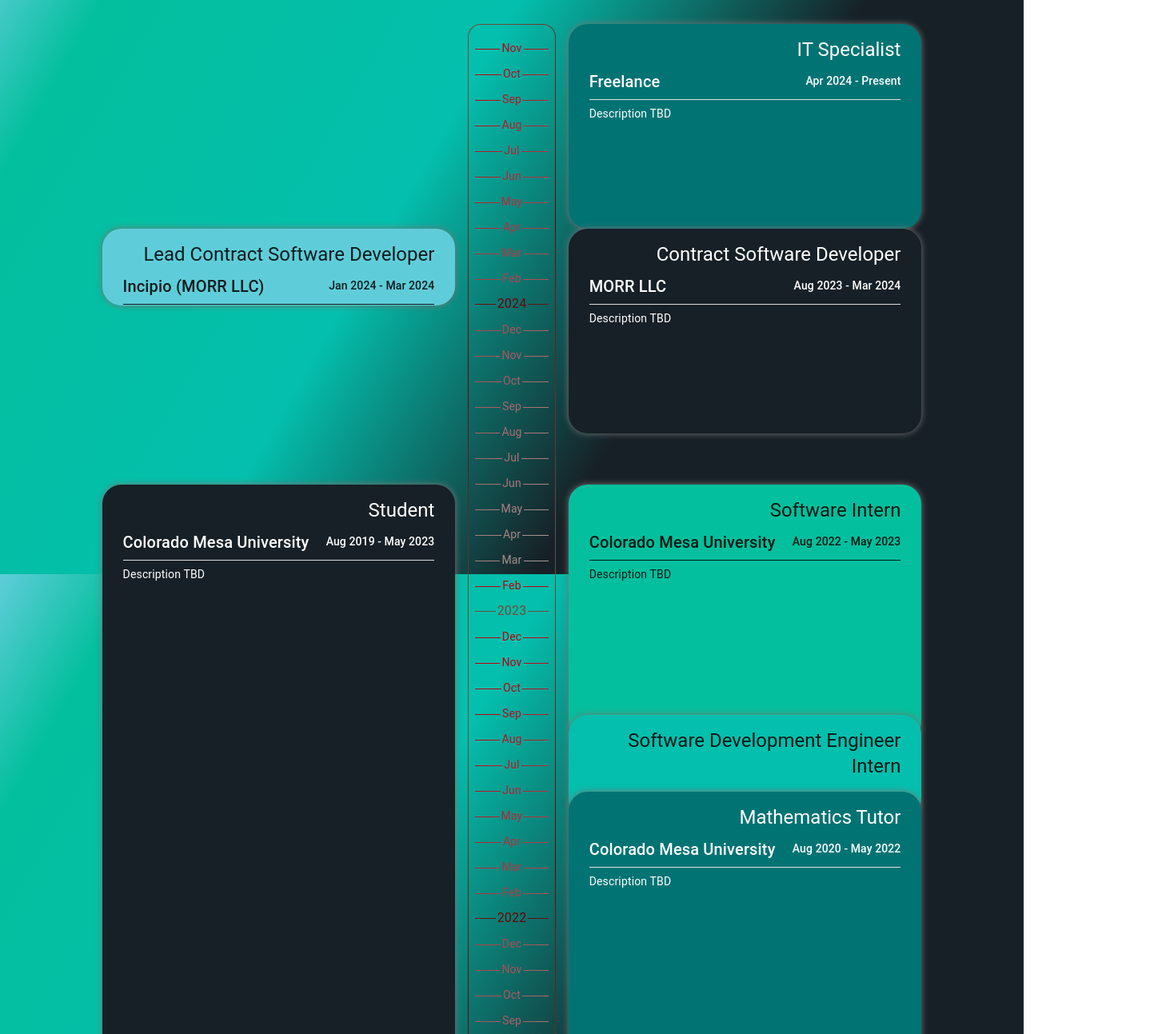
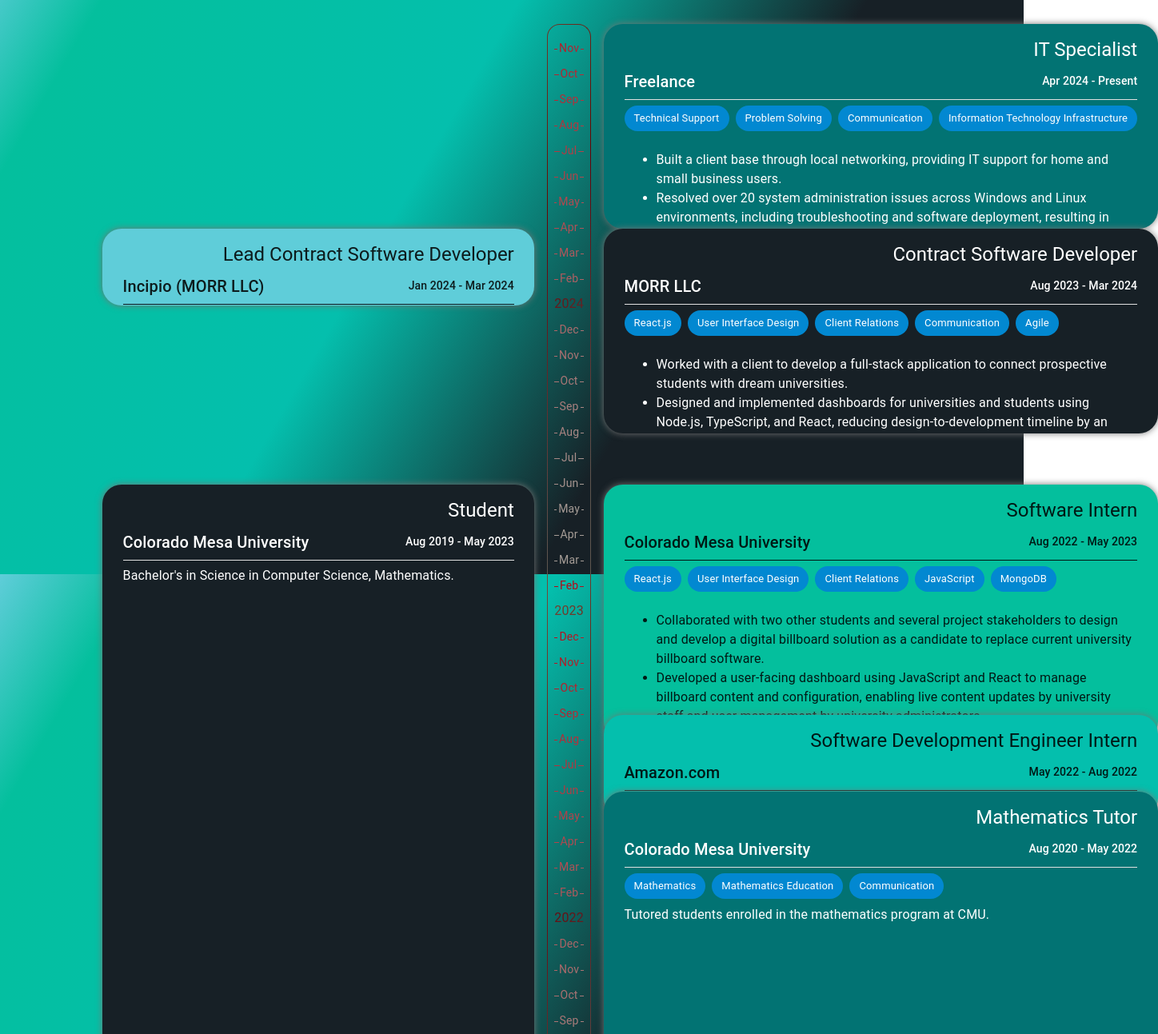
Before and after one commit to Matthew-MT/Portfolio, a React (Vite) app: page /work in a window 1280 px wide. Shown: the part 82-1375 px from the top of the page at 80% size, 1448 px wide, since content can reach past the window. Built offline with nearby package versions, Linux system fonts and the light colour scheme.

Commit message:
Fleshed out descriptions for the interactive resume.

```diff
--- a/package.json
+++ b/package.json
@@ -7,7 +7,8 @@
     "dev": "vite",
     "build": "tsc -b && vite build",
     "lint": "eslint .",
-    "preview": "vite preview"
+    "preview": "vite preview",
+    "deploy": "rm -rf /usr/share/nginx/html && cp ./dist /usr/share/nginx/html"
   },
   "dependencies": {
     "@emotion/react": "^11.13.3",
--- /dev/null
+++ b/src/components/SkillsList.tsx
@@ -0,0 +1,17 @@
+import Chip from "@mui/material/Chip";
+import Stack from "@mui/material/Stack";
+
+export interface SkillsListProps {
+    list: string[];
+};
+
+export default function SkillsList({
+    list,
+}: SkillsListProps) {
+    return <Stack
+        direction="row"
+        spacing={1}
+    >
+        {list.map(skill => <Chip color="info" label={skill} />)}
+    </Stack>;
+}
--- a/src/pages/Work.tsx
+++ b/src/pages/Work.tsx
@@ -5,6 +5,10 @@ import useTheme from "@mui/material/styles/useTheme";
 import ShowcaseCard from "../components/ShowcaseCard";
 import Typography, { TypographyProps } from "@mui/material/Typography";
 import Divider from "@mui/material/Divider";
+import { ReactNode } from "react";
+import Chip from "@mui/material/Chip";
+import Paper from "@mui/material/Paper";
+import SkillsList from "../components/SkillsList";
 
 // #172026
 // #5FCDD9
@@ -37,7 +41,7 @@ interface WorkExperience {
     side: "left" | "right";
     label: string;
     organization: string;
-    description: string;
+    description: ReactNode;
 };
 
 const experiences: WorkExperience[] = [
@@ -47,7 +51,11 @@ const experiences: WorkExperience[] = [
         side: "left",
         label: "Student",
         organization: "Colorado Mesa University",
-        description: "Description TBD",
+        description: <Stack
+            spacing={1}
+        >
+            <Typography>Bachelor's in Science in Computer Science, Mathematics.</Typography>
+        </Stack>,
     },
     {
         start: 9,
@@ -55,7 +63,18 @@ const experiences: WorkExperience[] = [
         side: "right",
         label: "Software Intern",
         organization: "Colorado Mesa University",
-        description: "Description TBD",
+        description: <Stack
+            spacing={1}
+        >
+            <SkillsList list={["React.js", "Cybersecurity", "Web Development", "Python", "JavaScript"]} />
+            <Typography>
+                <ul>
+                    <li>Collaborated with one other student and one faculty mentor to continue development of an introductory Cybersecurity education program modeled after PyGoat.</li>
+                    <li>Made improvements and feature additions to the Python server, including performance optimizations, new lessons, and content organization.</li>
+                    <li>Implemented UI improvements in the web application using JavaScript and React, updated the lesson plan, and collaborated to develop new lessons.</li>
+                </ul>
+            </Typography>
+        </Stack>,
     },
     {
         start: 12,
@@ -63,7 +82,12 @@ const experiences: WorkExperience[] = [
         side: "right",
         label: "Mathematics Tutor",
         organization: "Colorado Mesa University",
-        description: "Description TBD",
+        description: <Stack
+            spacing={1}
+        >
+            <SkillsList list={["Mathematics", "Mathematics Education", "Communication"]} />
+            <Typography>Tutored students enrolled in the mathematics program at CMU.</Typography>
+        </Stack>,
     },
     {
         start: 33,
@@ -71,7 +95,18 @@ const experiences: WorkExperience[] = [
         side: "right",
         label: "Software Development Engineer Intern",
         organization: "Amazon.com",
-        description: "Description TBD",
+        description: <Stack
+            spacing={1}
+        >
+            <SkillsList list={["React.js", "User Interface Design", "Communication", "Agile", "Amazon Web Services"]} />
+            <Typography>
+                <ul>
+                    <li>Collaborated with 6 stakeholders to develop a task automation dashboard.</li>
+                    <li>Led the development of a serverless application using AWS-Lambda, AWS-DynamoDB, and JavaScript to manage business data. Integrated server and client using AWS-API Gateway for a real-time data workflow, increasing data recency by an estimated 50%.</li>
+                    <li>Delivered a DevOps data control and monitoring solution by building a user-facing dashboard using Node.js, React, and Cloudscape, which automated DevOps workflows for the 6-person team and increased process efficiency.</li>
+                </ul>
+            </Typography>
+        </Stack>,
     },
     {
         start: 36,
@@ -79,7 +114,19 @@ const experiences: WorkExperience[] = [
         side: "right",
         label: "Software Intern",
         organization: "Colorado Mesa University",
-        description: "Description TBD",
+        description: <Stack
+            spacing={1}
+        >
+            <SkillsList list={["React.js", "User Interface Design", "Client Relations", "JavaScript", "MongoDB"]} />
+            <Typography>
+                <ul>
+                    <li>Collaborated with two other students and several project stakeholders to design and develop a digital billboard solution as a candidate to replace current university billboard software.</li>
+                    <li>Developed a user-facing dashboard using JavaScript and React to manage billboard content and configuration, enabling live content updates by university staff and user management by university administrators.</li>
+                    <li>Built an always-online server application using Node.js, Express.js, and MongoDB to manage, store, and serve billboard content and login data in JSON format.</li>
+                    <li>Automated the billboard display using Electron.js and React, enabling hands-off functionality.</li>
+                </ul>
+            </Typography>
+        </Stack>,
     },
     {
         start: 48,
@@ -87,7 +134,21 @@ const experiences: WorkExperience[] = [
         side: "right",
         label: "Contract Software Developer",
         organization: "MORR LLC",
-        description: "Description TBD",
+        description: <Stack
+            spacing={1}
+        >
+            <SkillsList list={["React.js", "User Interface Design", "Client Relations", "Communication", "Agile"]} />
+            <Typography>
+                <ul>
+                    <li>Worked with a client to develop a full-stack application to connect prospective students with dream universities.</li>
+                    <li>Designed and implemented dashboards for universities and students using Node.js, TypeScript, and React, reducing design-to-development timeline by an estimated 30% compared to alternative solutions.</li>
+                    <li>Automated the CI/CD pipeline using GitHub Actions and Vercel, reducing the need for manual monitoring by an estimated 90%.</li>
+                    <li>Developed and deployed a mobile app on Apple TestFlight for students using React Native and Expo, enabling seamless student-university interactions and increasing user engagement by an estimated 5%.</li>
+                    <li>Set up Supabase PostgreSQL for secure relational data storage, file handling, and live updates. Configured user authentication and row-level security (RLS), enhancing data security compliance for all users.</li>
+                    <li>Coordinated the alpha testing phase to refine client requirements and user expectations, resulting in positive feedback from client stakeholders and at least 10 alpha-test users.</li>
+                </ul>
+            </Typography>
+        </Stack>,
     },
     {
         start: 53,
@@ -95,14 +156,37 @@ const experiences: WorkExperience[] = [
         side: "left",
         label: "Lead Contract Software Developer",
         organization: "Incipio (MORR LLC)",
-        description: "Description TBD",
+        description: <Stack
+            spacing={1}
+        >
+            <SkillsList list={["User Interface Design", "AI", "GPT-4", "Web Development", "Bubble.io"]} />
+            <Typography>
+                <ul>
+                    <li>Built groundbreaking AI strategy management software designed to track top-level corporate goals and milestones. Collaborated with project stakeholders to generate requirements and feature sets.</li>
+                    <li>Directed the UI/UX design cycle to build an intuitive and fully-featured user interface prototyped in Figma.</li>
+                    <li>Developed a web dashboard using the Bubble.io platform, enabling strategy managers to define objectives and manage team assignments, prioritizing clear cross-functional communication about all goals.</li>
+                    <li>Integrated ChatGPT’s GPT Assistant service via the GPT-4 API to generate business insights and strategy based on accumulated platform data from employees, projects, teams, and performance reviews, demonstrating a strong understanding of Large Language Models (LLMs).</li>
+                </ul>
+            </Typography>
+        </Stack>,
     },
     {
         start: 56,
         side: "right",
         label: "IT Specialist",
         organization: "Freelance",
-        description: "Description TBD",
+        description: <Stack
+            spacing={1}
+        >
+            <SkillsList list={["Technical Support", "Problem Solving", "Communication", "Information Technology Infrastructure"]} />
+            <Typography>
+                <ul>
+                    <li>Built a client base through local networking, providing IT support for home and small business users.</li>
+                    <li>Resolved over 20 system administration issues across Windows and Linux environments, including troubleshooting and software deployment, resulting in improved system uptime and efficiency for clients.</li>
+                    <li>Liaised with clients to maintain a 100% client satisfaction rate.</li>
+                </ul>
+            </Typography>
+        </Stack>,
     },
 ];
 
```
